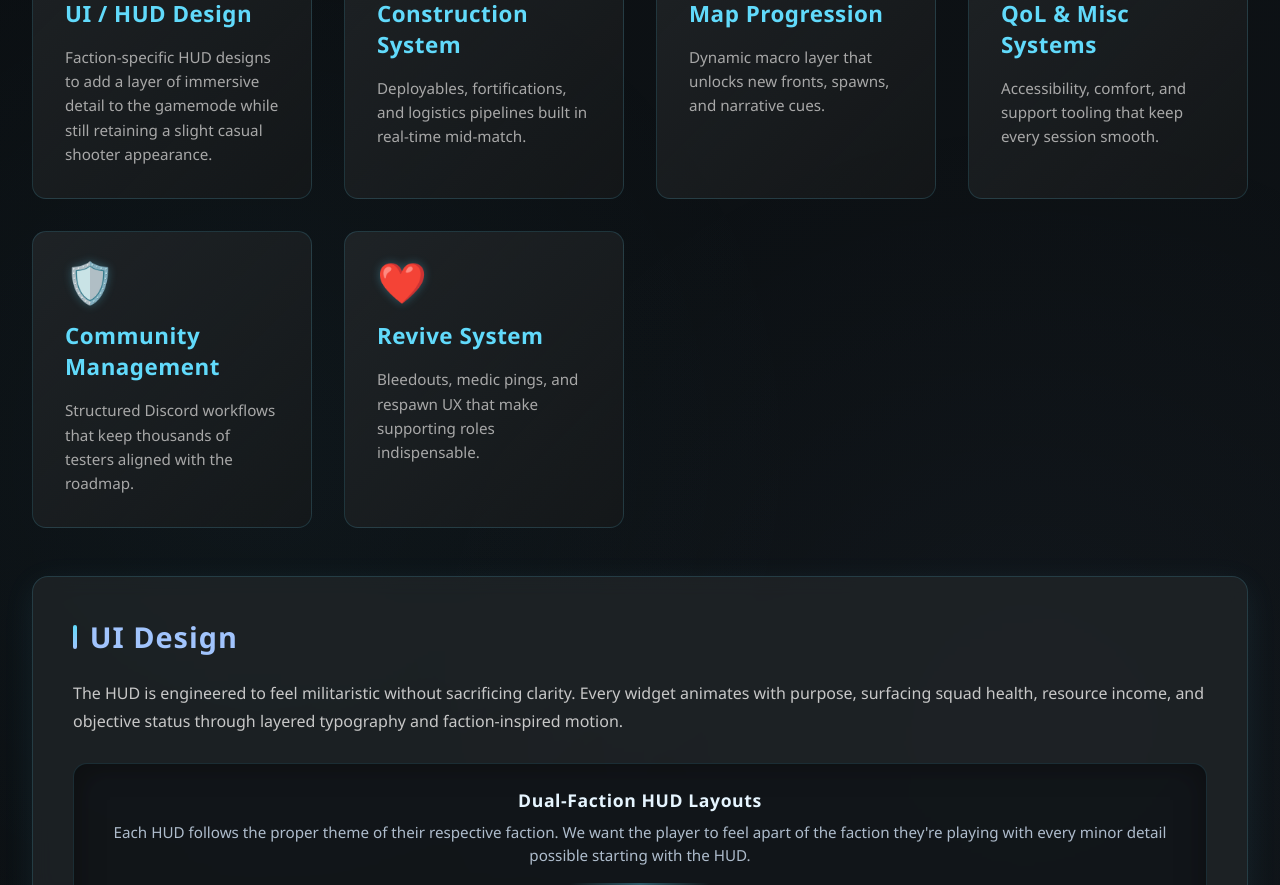
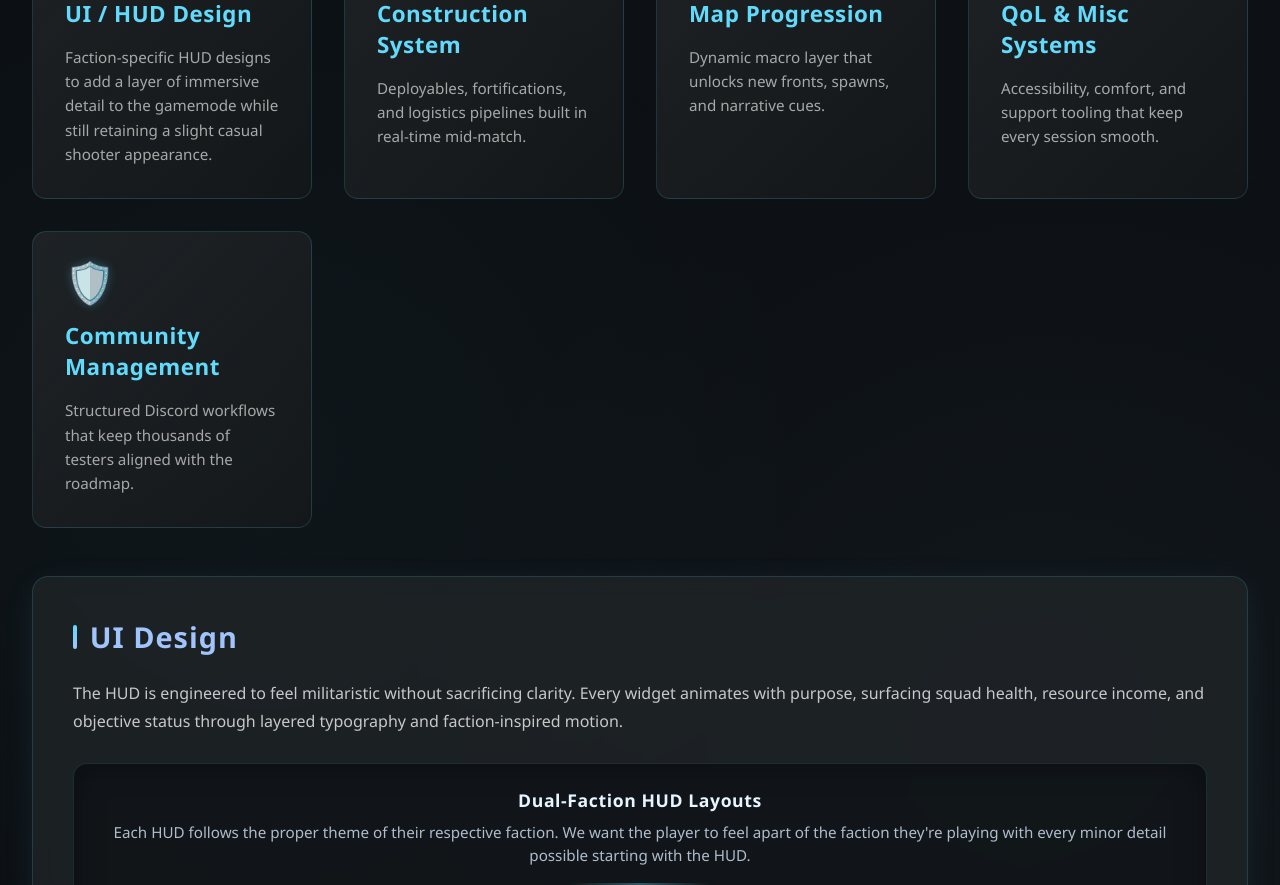
Before and after one commit to InstructorPatstone/loganjohnson.github.io, a Jekyll site: the page projectwarfront.html, which Jekyll copies as it is, in a window 1280 px wide and 900 px high, scrolled down 2084 px, cut to the strip 0-885 px from the top of the window. Built offline with Jekyll 4.4.1, drawn with Linux system fonts in a browser that asks for light colours.

Commit message:
removed revive button in warfront page

```diff
--- a/projectwarfront.html
+++ b/projectwarfront.html
@@ -1219,14 +1219,7 @@
                 <h3>Community Management</h3>
                 <p>Structured Discord workflows that keep thousands of testers aligned with the roadmap.</p>
             </a>
-            <a href="#revive-system" class="feature-card feature-card-link">
-                <div class="feature-card-icon">❤️</div>
-                <h3>Revive System</h3>
-                <p>Bleedouts, medic pings, and respawn UX that make supporting roles indispensable.</p>
-            </a>
         </div>
-
-        <!-- Detailed Sections -->
 
         <div class="category-section" id="ui-design">
             <h3>UI Design</h3>
```
